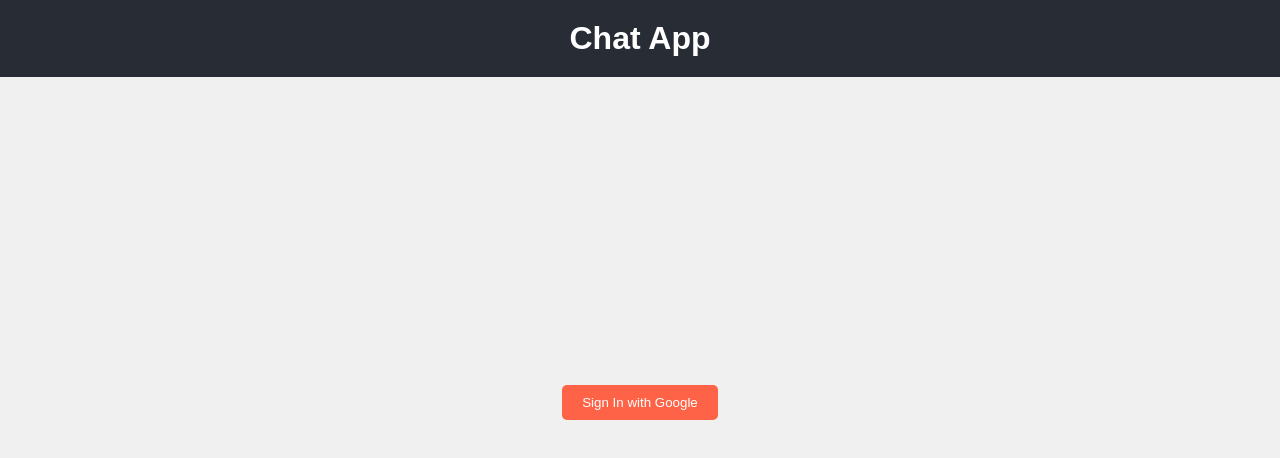
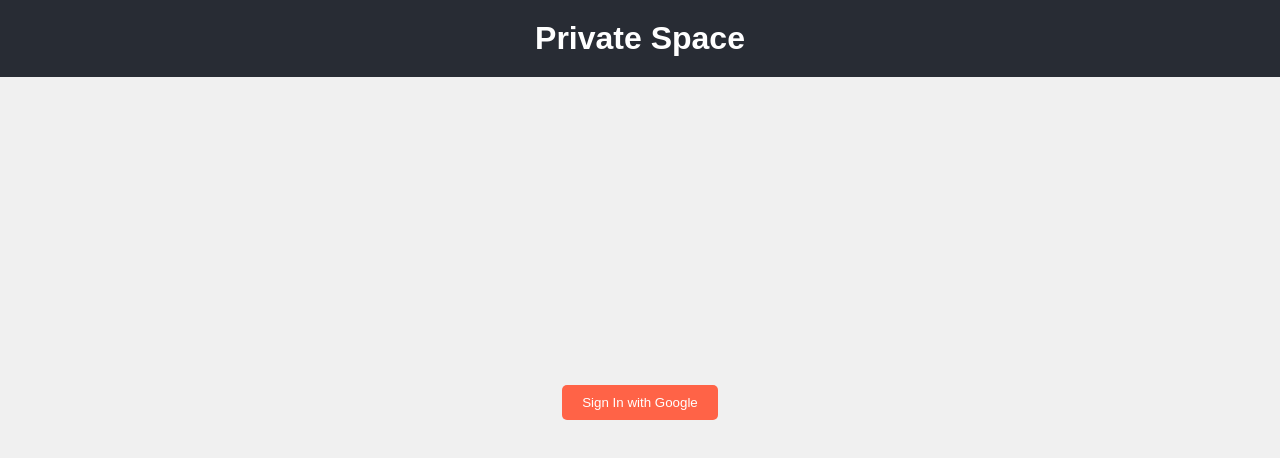
Before and after one commit to Sri2k/private_space, a React (Create React App) app: page / in a window 1280 px wide. Shown: the top 458 px of the page. Built offline with nearby package versions, Linux system fonts and the light colour scheme; no server answers.

Commit message:
auth changes

```diff
--- a/package.json
+++ b/package.json
@@ -4,6 +4,9 @@
   "version": "0.1.0",
   "private": true,
   "dependencies": {
+    "@emotion/react": "^11.13.0",
+    "@emotion/styled": "^11.13.0",
+    "@mui/material": "^5.16.4",
     "@testing-library/jest-dom": "^5.17.0",
     "@testing-library/react": "^13.4.0",
     "@testing-library/user-event": "^13.5.0",
--- a/src/App.tsx
+++ b/src/App.tsx
@@ -16,7 +16,7 @@ const App = () =>
   return (
     <div className="App">
       <header>
-        <h1>Chat App</h1>
+        <h1>Private Space</h1>
         {user && <SignOut />}
       </header>
       <section>{user ? <ChatRoom /> : <SignIn />}</section>
--- a/src/firebaseConfig.ts
+++ b/src/firebaseConfig.ts
@@ -4,7 +4,7 @@ import { getAuth } from 'firebase/auth';
 
 const firebaseConfig = {
     apiKey: "AIzaSyC9uuRVZfC5YwPgRSq_9YDBtYtwGMZC-G8",
-    authDomain: "private-space-6fd4f.firebaseapp.com",
+    authDomain: "sri2k.github.io",
     projectId: "private-space-6fd4f",
     storageBucket: "private-space-6fd4f.appspot.com",
     messagingSenderId: "499338546858",
```
Also changed, not shown: 1 other file (tests, documents, lock files or other folders).
